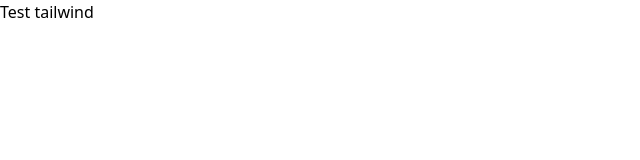
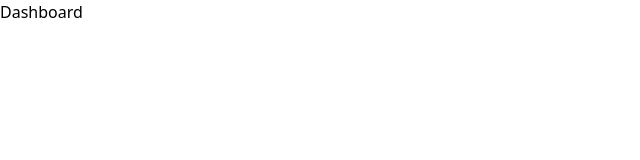
Before and after one commit to nguynthuhigh/it-connected-fe, a React (Vite) app: page / in a window 1280 px wide. Shown: the top 160 px of the page, without its empty margins (0-640 px from the left). Built offline with nearby package versions, Linux system fonts and the light colour scheme.

Commit message:
feat: add router

```diff
--- a/package.json
+++ b/package.json
@@ -11,7 +11,8 @@
   },
   "dependencies": {
     "react": "^18.3.1",
-    "react-dom": "^18.3.1"
+    "react-dom": "^18.3.1",
+    "react-router-dom": "^6.26.1"
   },
   "devDependencies": {
     "@eslint/js": "^9.9.0",
--- a/src/App.tsx
+++ b/src/App.tsx
@@ -1,9 +1,23 @@
-
+import { createBrowserRouter, RouterProvider } from "react-router-dom"
+import Dashboard from "./admin/pages/home/dashboard"
+import Login from "./admin/pages/authentication/login"
 function App() {
-  return (
-    <>
-      <h1 className='font-bold text-red-500'>Test tailwind</h1>
-    </>
+  const router =  createBrowserRouter([{
+    path:'/',
+    element:<Dashboard></Dashboard>,
+    children:[
+      {
+        path:'dashboard',
+        element:<Login></Login>
+      },
+      {
+        path:'login',
+        element:<Login></Login>
+      }
+    ]
+  }])
+  return(
+    <RouterProvider router={router}></RouterProvider>
   )
 }
 
--- a/src/admin/pages/authentication/login.tsx
+++ b/src/admin/pages/authentication/login.tsx
@@ -0,0 +1,9 @@
+import React from 'react'
+
+const Login = () => {
+  return (
+    <div>Login</div>
+  )
+}
+
+export default Login
--- a/src/admin/pages/home/dashboard.tsx
+++ b/src/admin/pages/home/dashboard.tsx
@@ -0,0 +1,9 @@
+import React from 'react'
+
+const Dashboard = () => {
+  return (
+    <div>Dashboard</div>
+  )
+}
+
+export default Dashboard
```
Also changed, not shown: src/client/pages/authentication/login.tsx (+9 -0 lines), src/client/pages/home/dashboard.tsx (+9 -0 lines), 1 other file (tests, documents, lock files or other folders).
